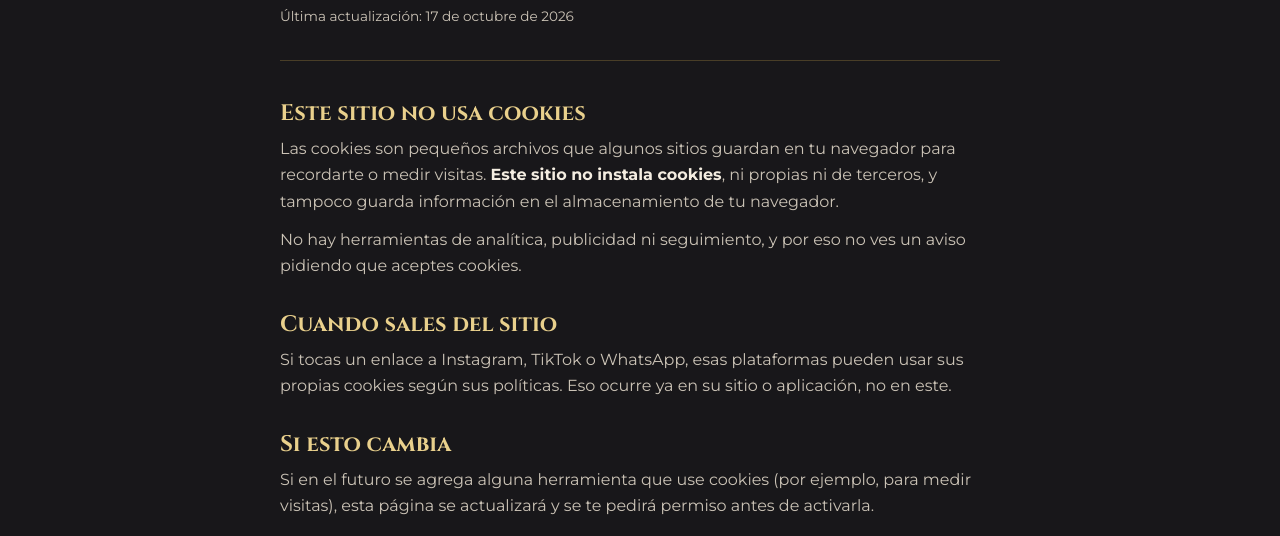
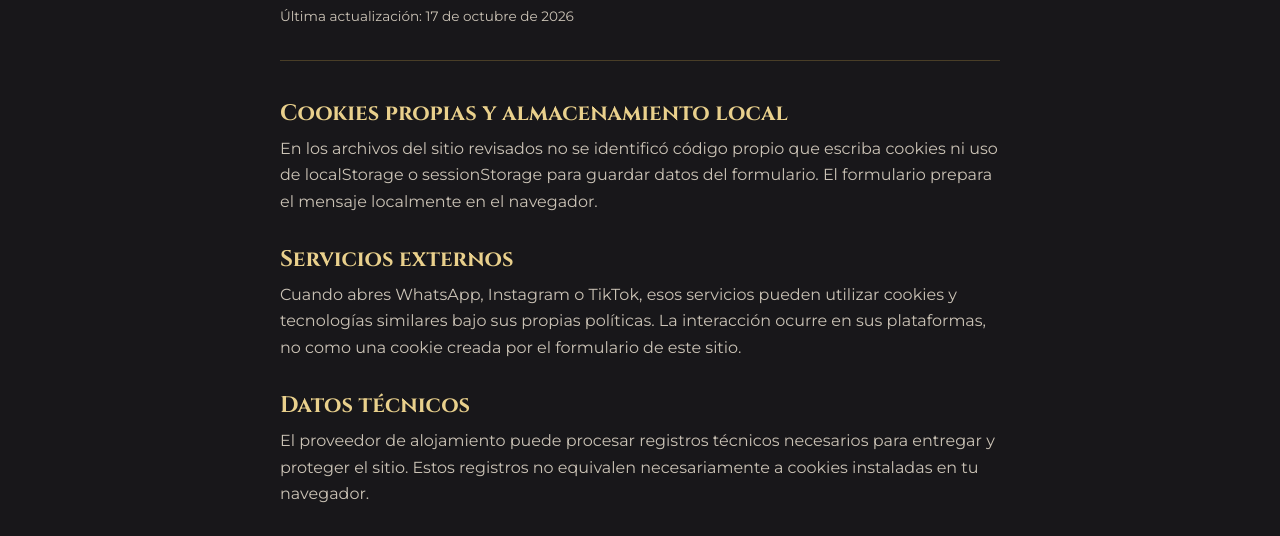
Before and after one commit to Aguilarzrw/el-principe-de-la-ranchera, a plain HTML site: page cookies.html in a window 1280 px wide. Shown: the part 254-790 px from the top of the page. Drawn offline with Linux system fonts and the light colour scheme.

Commit message:
Improve legal information and privacy disclosures

```diff
--- a/cookies.html
+++ b/cookies.html
@@ -40,15 +40,7 @@
     <p class="legal-lead">Qué guarda este sitio en tu navegador. Respuesta corta: nada.</p>
     <p class="legal-date">Última actualización: 17 de octubre de 2026</p>
     <div class="legal-body">
-      <h2>Este sitio no usa cookies</h2>
-      <p>Las cookies son pequeños archivos que algunos sitios guardan en tu navegador para recordarte o medir visitas. <strong>Este sitio no instala cookies</strong>, ni propias ni de terceros, y tampoco guarda información en el almacenamiento de tu navegador.</p>
-      <p>No hay herramientas de analítica, publicidad ni seguimiento, y por eso no ves un aviso pidiendo que aceptes cookies.</p>
-
-      <h2>Cuando sales del sitio</h2>
-      <p>Si tocas un enlace a Instagram, TikTok o WhatsApp, esas plataformas pueden usar sus propias cookies según sus políticas. Eso ocurre ya en su sitio o aplicación, no en este.</p>
-
-      <h2>Si esto cambia</h2>
-      <p>Si en el futuro se agrega alguna herramienta que use cookies (por ejemplo, para medir visitas), esta página se actualizará y se te pedirá permiso antes de activarla.</p>
+<h2>Cookies propias y almacenamiento local</h2><p>En los archivos del sitio revisados no se identificó código propio que escriba cookies ni uso de localStorage o sessionStorage para guardar datos del formulario. El formulario prepara el mensaje localmente en el navegador.</p><h2>Servicios externos</h2><p>Cuando abres WhatsApp, Instagram o TikTok, esos servicios pueden utilizar cookies y tecnologías similares bajo sus propias políticas. La interacción ocurre en sus plataformas, no como una cookie creada por el formulario de este sitio.</p><h2>Datos técnicos</h2><p>El proveedor de alojamiento puede procesar registros técnicos necesarios para entregar y proteger el sitio. Estos registros no equivalen necesariamente a cookies instaladas en tu navegador.</p><h2>Cómo gestionar cookies</h2><p>Puedes revisar, bloquear o eliminar cookies mediante la configuración de tu navegador. Si bloqueas cookies de terceros, algunas funciones de plataformas externas podrían verse afectadas.</p><h2>Si se incorporan nuevas herramientas</h2><p>Si se añaden analítica, publicidad, píxeles o tecnologías de seguimiento, esta política se actualizará y se implementarán los avisos y controles que legalmente correspondan antes de su activación.</p>
     </div>
   </main>
 
@@ -64,6 +56,7 @@
       </ul>
       </nav>
       <p class="copy">© 2026 Ricardo Velasco</p>
+      <p class="aguidev-credit">Desarrollado por <a href="https://aguilarzrw.github.io/portafolio-web/" target="_blank" rel="noopener noreferrer" aria-label="aguidev, soluciones digitales">aguidev <span aria-hidden="true">&lt;/&gt;</span></a></p>
     </div>
   </footer>
 </body>
```
